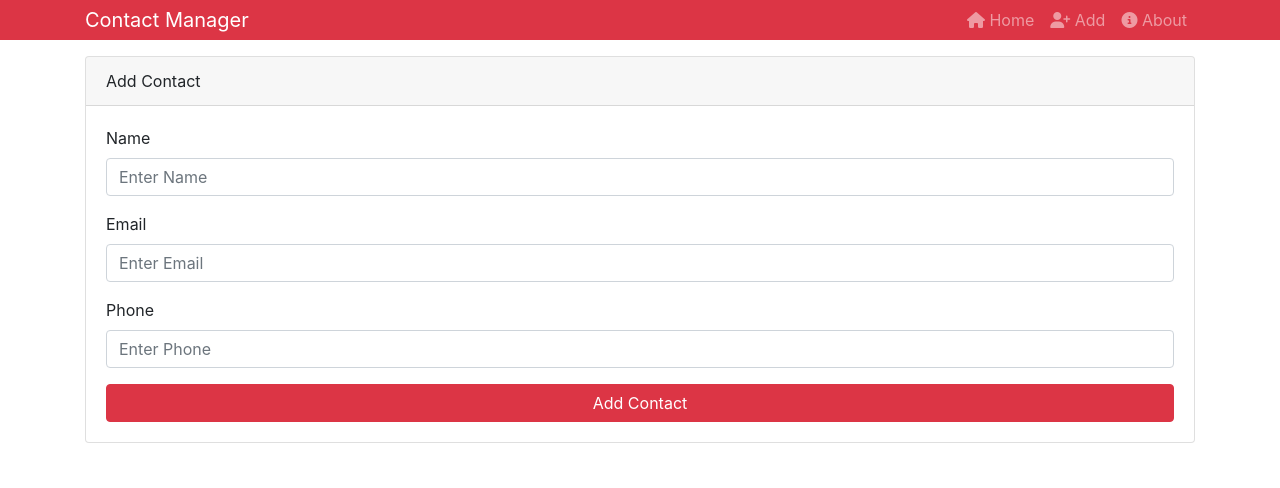
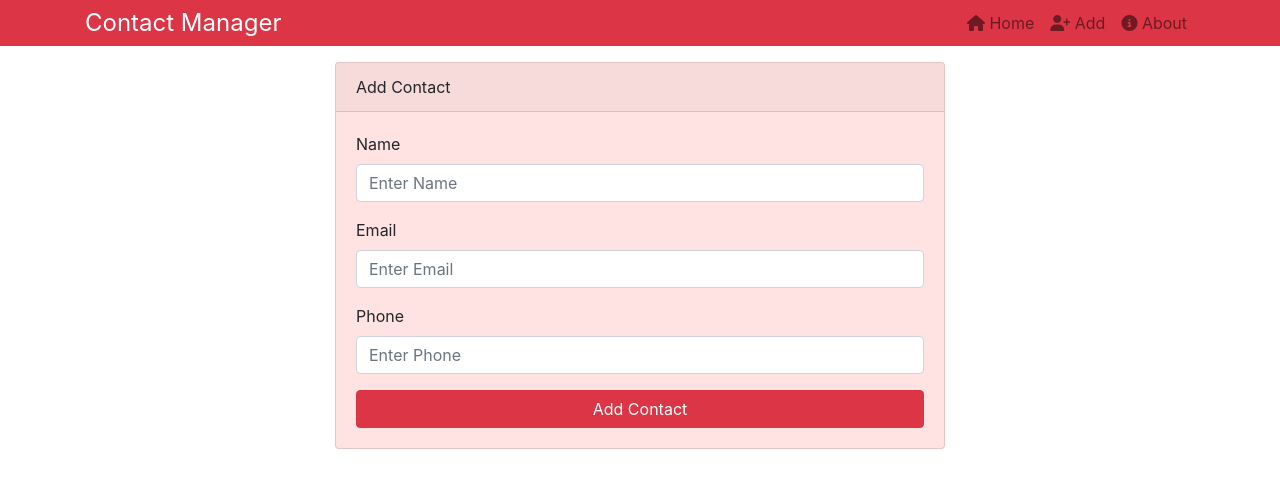
Before and after one commit to Raayhan/Contact-Manager, a React (Create React App) app: page /contact/add in a window 1280 px wide. Shown: the top 488 px of the page. Built offline with nearby package versions, Linux system fonts and the light colour scheme; no server answers.

Commit message:
Added some styles

```diff
--- a/src/App.css
+++ b/src/App.css
@@ -0,0 +1,16 @@
+@media (min-width: 768px) {
+  .contact_list {
+    max-width: 50%;
+  }
+}
+.navbar-brand {
+  font-size: 24px;
+  color: white !important;
+}
+.nav-item {
+  color: white !important;
+}
+
+.card {
+  background-color: rgb(255, 227, 227);
+}
--- a/src/App.js
+++ b/src/App.js
@@ -16,7 +16,7 @@ class App extends Component {
         <Router>
           <div className="App">
             <Header branding="Contact Manager" />
-            <div className="container">
+            <div className="container contact_list">
               <Switch>
                 <Route exact path="/" component={Contacts} />
                 <Route exact path="/contact/add" component={AddContact} />
--- a/src/components/layout/Header.js
+++ b/src/components/layout/Header.js
@@ -5,7 +5,7 @@ import { Link } from "react-router-dom";
 const Header = (props) => {
   const { branding } = props;
   return (
-    <nav className="navbar navbar-expand-sm navbar-dark bg-danger mb-3 py-0">
+    <nav className="navbar navbar-expand-sm navbar-light bg-danger mb-3 py-0">
       <div className="container">
         <a href="/" className="navbar-brand">
           {branding}
```
